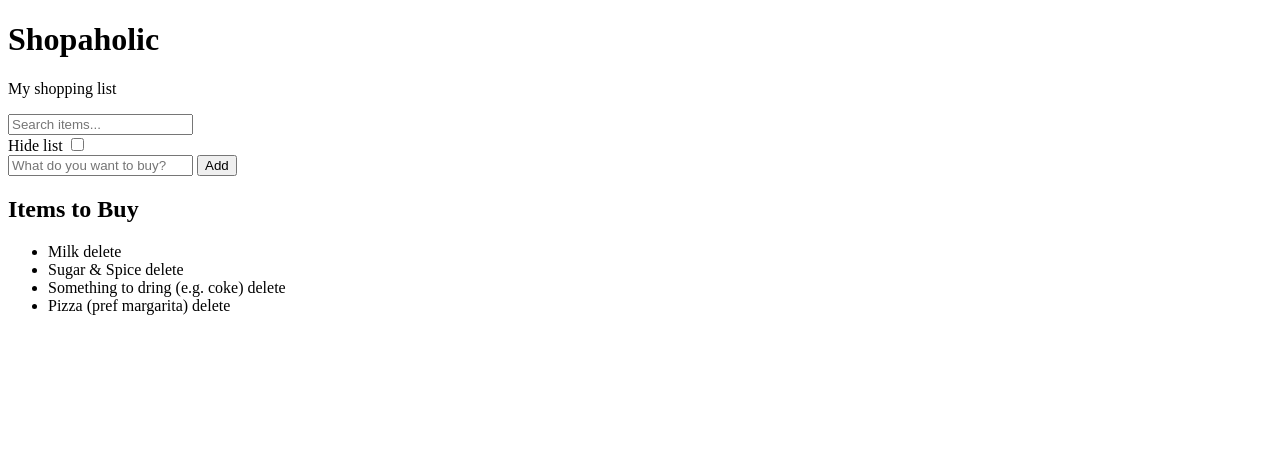
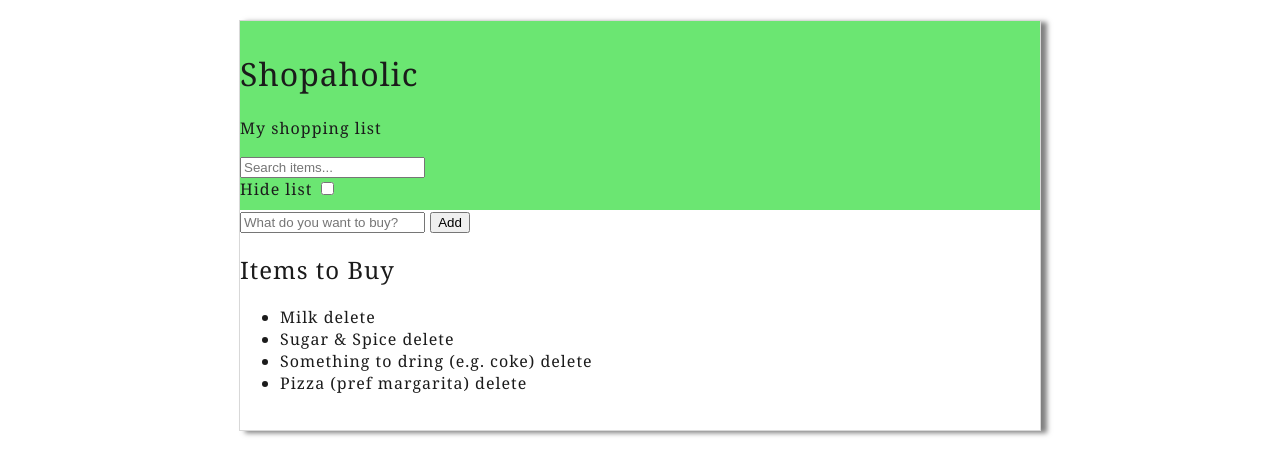
Before and after one commit to sayfelanjos/DOM-2022-Using-the-DOM-and-JavaScript-to-Build-Dynamic-Websites, a plain HTML site: page index.html in a window 1280 px wide. Drawn offline with Linux system fonts and the light colour scheme.

Commit message:
Coding the CSS for the Header

```diff
--- a/index.html
+++ b/index.html
@@ -3,9 +3,10 @@
 <head>
   <meta charset="UTF-8">
   <title>Shopping List</title>
+  <link rel="stylesheet" href="styles.css">
 </head>
 <body>
-  <div class="wrapper">
+  <div id="wrapper">
     <header>
       <div id="page-top">
         <h1 class="title">Shopaholic</h1>
--- /dev/null
+++ b/styles.css
@@ -0,0 +1,29 @@
+body {
+    font-family: Cambria, Cochin, Georgia, Times, 'Times New Roman', serif;
+    color: rgb(27, 27, 27);
+    letter-spacing: 1px;
+}
+
+h1, h2 {
+    /* remove bold */
+    font-weight: normal;
+}
+
+#wrapper {
+    width: 90%;
+    max-width: 800px;
+    margin: 20px auto;
+    box-shadow: 6px 2px 5px rgb(0,0,0,0.5);
+    padding: 0 0 20px;
+    border: 1px solid rgb(211,211,211,0.877);
+}
+
+#page-top {
+    background-color: rgb(107, 230, 114);
+    padding: 10px 0;
+}
+
+#page-top h1,
+#page-top p {
+
+}
```
